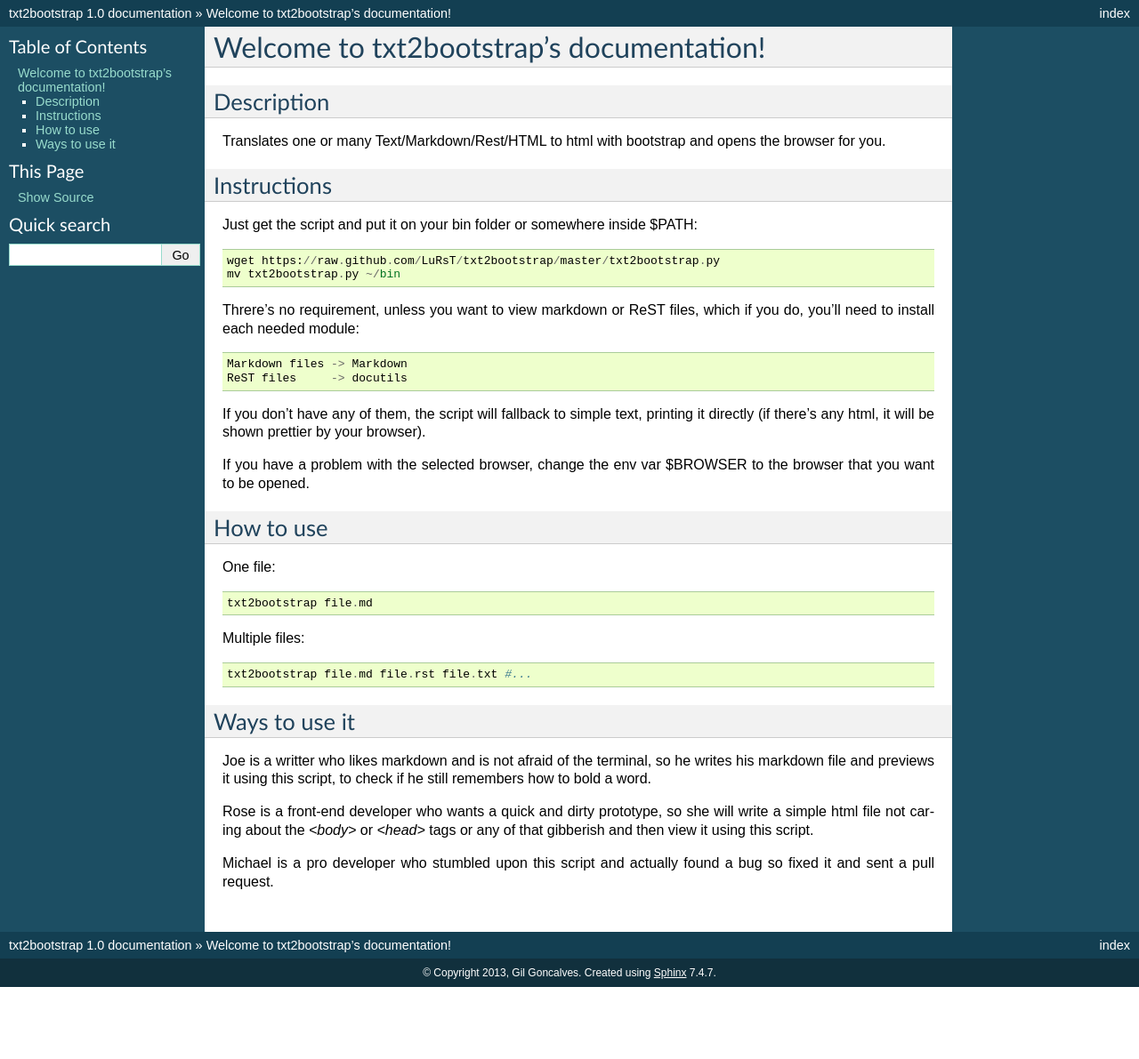
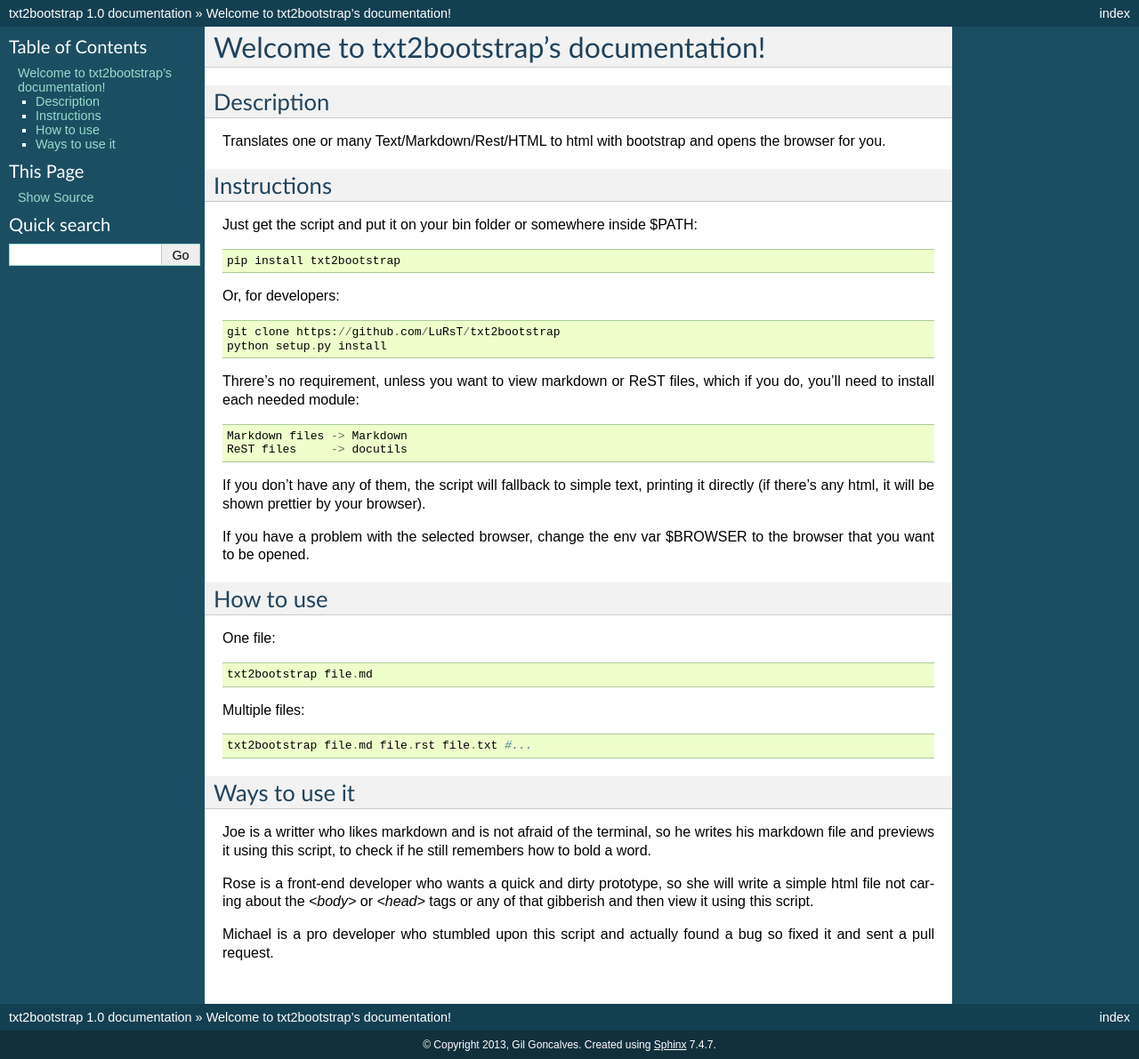
Before and after one commit to LuRsT/txt2bootstrap, a Sphinx documentation site: the page built from docs/index.rst, in a window 1280 px wide. Shown: the whole page at 89% size. Built offline with Sphinx 7.4.7, drawn with Linux system fonts in a browser that asks for light colours; before the commit the page ends 1110 px from its top, so only the background shows below that.

Commit message:
Updated install instructions

```diff
--- a/docs/index.rst
+++ b/docs/index.rst
@@ -12,8 +12,12 @@
 
 Just get the script and put it on your bin folder or somewhere inside $PATH::
 
-    wget https://raw.github.com/LuRsT/txt2bootstrap/master/txt2bootstrap.py
-    mv txt2bootstrap.py ~/bin
+    pip install txt2bootstrap
+
+Or, for developers::
+
+    git clone https://github.com/LuRsT/txt2bootstrap
+    python setup.py install
 
 Threre's no requirement, unless you want to view markdown or ReST files,
 which if you do, you'll need to install each needed module::
```
Also changed, not shown: README.rst (+6 -2 lines), 5 other files.
